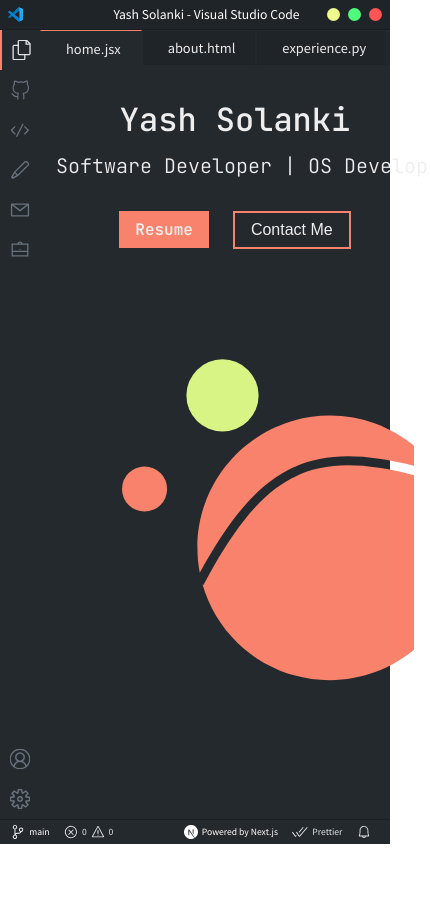
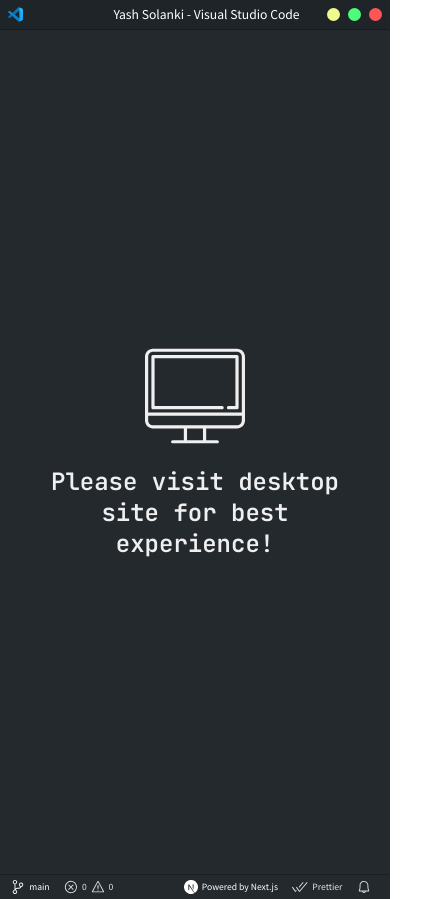
Before and after one commit to yash07007/vscode-portfolio, a Next.js app: page / in a window 390 px wide. Shown: the whole page, 430 px wide, since content can reach past the window. Before the commit the page ends 844 px from the top, so only its background shows below. Built offline with nearby package versions, Linux system fonts and the light colour scheme.

Commit message:
feat: mobile support removed

```diff
--- a/components/Layout.jsx
+++ b/components/Layout.jsx
@@ -4,11 +4,42 @@ import Explorer from "../components/Explorer";
 import Bottombar from "../components/Bottombar";
 import Tabsbar from "./Tabsbar";
 import styles from "../styles/Layout.module.css";
+import { useState, useEffect } from "react";
+import Image from "next/image";
+
+function getWindowDimensions() {
+    if (typeof window !== "undefined") {
+        const { innerWidth: width, innerHeight: height } = window;
+        return { width, height };
+    }
+    return {width:0, height:0}
+}
+
+export function useWindowDimensions() {
+    const [windowDimensions, setWindowDimensions] = useState(getWindowDimensions());
+
+    useEffect(() => {
+        function handleResize() {
+            setWindowDimensions(getWindowDimensions());
+        }
+
+        window.addEventListener("resize", handleResize);
+        return () => window.removeEventListener("resize", handleResize);
+    }, []);
+
+    return windowDimensions;
+}
+
+
 
 const Layout = ({ children }) => {
+
+    const { height, width } = useWindowDimensions();
+
     return (
         <>
             <Titlebar />
+            {width > 1365 && (
                 <div className={styles.main}>
                     <Sidebar />
                     <Explorer />
@@ -17,6 +48,17 @@ const Layout = ({ children }) => {
                         <main className={styles.content}>{children}</main>
                     </div>
                 </div>
+            )}
+            {width <= 1365 && (
+                <div className={styles.main}>
+                    <div style={{ width: "100%" }}>
+                        <main className={styles.nocontent}>
+                            <Image src="/desktop_icon.svg" height={100} width={100} />
+                            <h2>Please visit desktop site for best experience!</h2>
+                        </main>
+                    </div>
+                </div>
+            )}
             <Bottombar />
         </>
     );
--- a/styles/Layout.module.css
+++ b/styles/Layout.module.css
@@ -12,6 +12,23 @@
     flex: 1;
     height: 85vh;
     overflow-y: auto;
+}
+
+.nocontent {
+    color: var(--text-color);
+    font-family: "JetBrains Mono", monospace;
+    flex: 1;
+    height: 100vh;
+    display: flex;
+    flex-direction: column;
+    align-items: center;
+    justify-content: center;
+}
+
+.nocontent h2 {
+    width: 300px;
+    text-align: center;
+    margin-top: 20px;
 }
 
 .content {
```
Also changed, not shown: public/desktop_icon.svg (added). Lines whose indentation alone changed are shown as unchanged.
